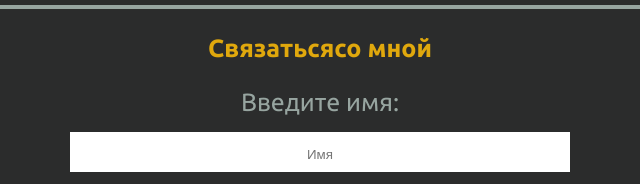
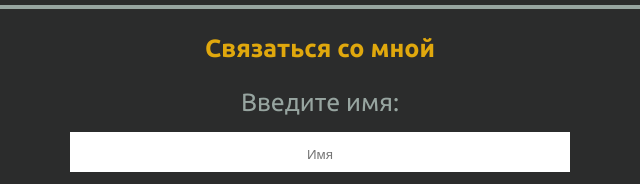
Before and after one commit to NikolaYbatusov/resume-2.0, a plain HTML site: page index.html in a window 1280 px wide. Shown: the part 818-1002 px from the top of the page, 320-960 px from the left. Drawn offline with Linux system fonts and the light colour scheme.

Commit message:
Update index.html

```diff
--- a/index.html
+++ b/index.html
@@ -93,7 +93,7 @@
 
         <div>
             <form class="form">
-                <p>Связатьсясо мной</p>
+                <p>Связаться со мной</p>
                 <div class="form_group">
                     <div class="form_row">
                         <label for="name">Введите имя:</label>
```
